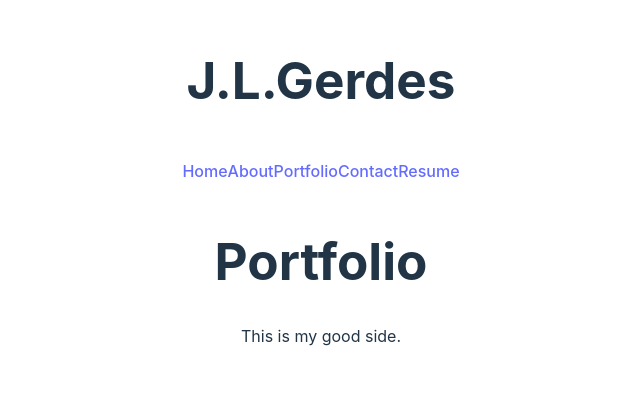
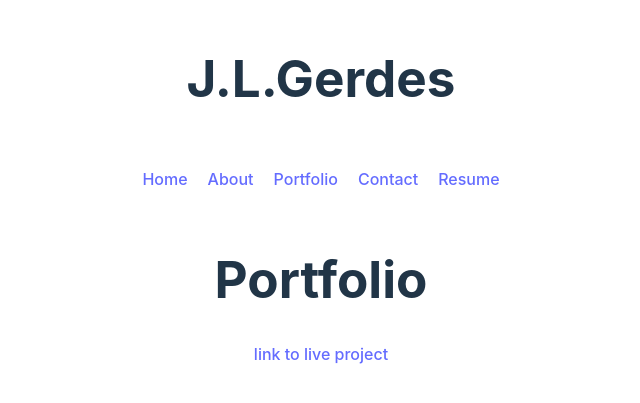
Before and after one commit to gerdesjasonl/jgPortfolio, a React (Vite) app: page /Portfolio in a window 1280 px wide. Shown: the part 209-612 px from the top of the page, without its empty margins (319-959 px from the left). Built offline with nearby package versions, Linux system fonts and the light colour scheme.

Commit message:
More style adjustments to nav

```diff
--- a/package.json
+++ b/package.json
@@ -11,6 +11,7 @@
     "preview": "vite preview"
   },
   "dependencies": {
+    "bootstrap": "^5.3.3",
     "react": "^19.0.0",
     "react-dom": "^19.0.0",
     "react-router-dom": "^7.1.5"
--- a/src/components/NavTabs.jsx
+++ b/src/components/NavTabs.jsx
@@ -6,32 +6,38 @@ const navStyle = {
   display: 'inline-flex',
 }
 
+const cardStyle = {
+  padding: '5px',
+  margin: '5px',
+  borderRadius: '5px'
+}
+
 function NavTabs() {
   const currentPage = useLocation().pathname;
 
   return (
     <ul id="homeNav" style={navStyle}>
-      <li className="nav-item">
+      <li className="nav-item" style={cardStyle}>
         <Link to="/"
         className={currentPage === '/' ? 'nav-link active' : 'nav=link'}
         >Home</Link>
       </li>
-      <li className="nav-item">
+      <li className="nav-item" style={cardStyle}>
         <Link to="/AboutMe"
         className={currentPage === '/AboutMe' ? 'nav-link active' : 'nav=link'}
         >About</Link>
       </li>
-      <li className="nav-item">
+      <li className="nav-item" style={cardStyle}>
         <Link to="/Portfolio"
         className={currentPage === '/Portfolio' ? 'nav-link active' : 'nav=link'}
         >Portfolio </Link>
       </li>
-      <li className="nav-item">
+      <li className="nav-item" style={cardStyle}>
         <Link to="/Contact"
         className={currentPage === '/Contact' ? 'nav-link active' : 'nav=link'}
         >Contact</Link>
       </li>
-      <li className="nav-item">
+      <li className="nav-item" style={cardStyle}>
         <Link to="/Resume"
         className={currentPage === '/Resume' ? 'nav-link active' : 'nav=link'}
         >Resume</Link>
--- a/src/components/pages/Portfolio.jsx
+++ b/src/components/pages/Portfolio.jsx
@@ -2,9 +2,12 @@ export default function Portfolio () {
     return (
         <div>
             <h1>Portfolio</h1>
-            <p>
-            This is my good side.
-            </p>
+            <section class="box" id="project1">
+                <h2 class="projectName"></h2>
+                <a href="">link to live project</a>
+            </section>
+
+
         </div>
     );
 }
```
Also changed, not shown: src/components/PortfolioContainer.jsx (deleted), 1 other file (tests, documents, lock files or other folders).
